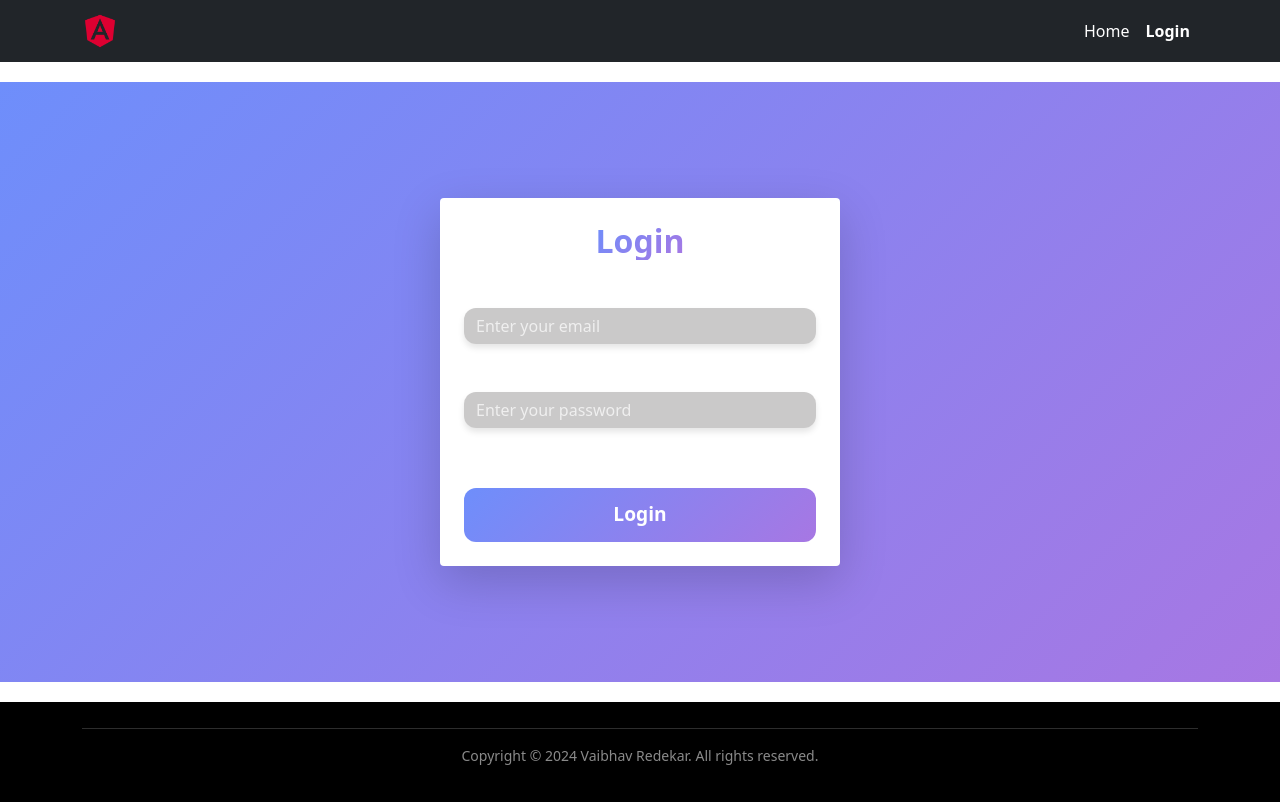
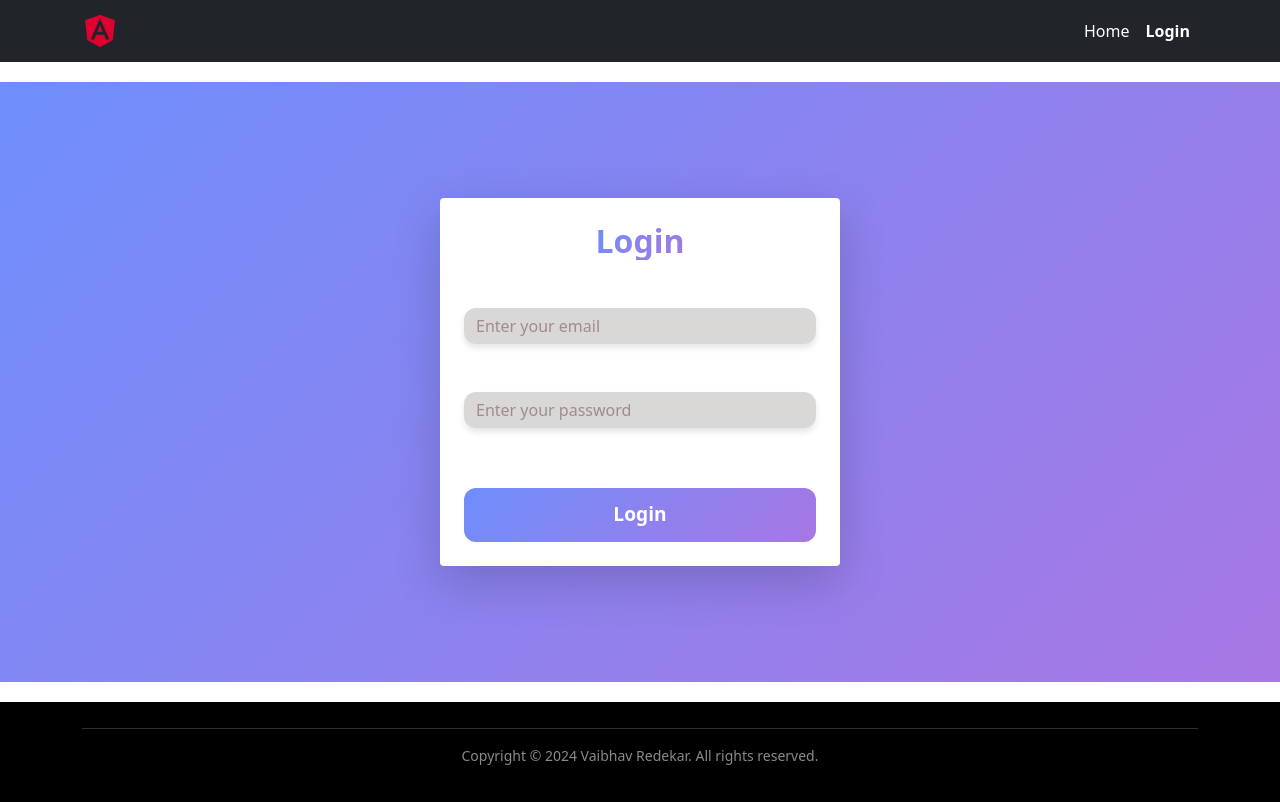
Before and after one commit to Vaibhavredekar02/RBAC-System-_Angular, an Angular app: page /login in a window 1280 px wide. Built offline with nearby package versions, Linux system fonts and the light colour scheme.

Commit message:
new updates

```diff
--- a/src/app/login/login.component.css
+++ b/src/app/login/login.component.css
@@ -53,18 +53,18 @@ form input {
   font-size: 1rem;
   border: none;
   border-radius: 12px;
-  background: rgba(81, 76, 76, 0.3);
+  background: rgba(132, 123, 123, 0.3);
   box-shadow: 0 4px 6px rgba(0, 0, 0, 0.1);
   transition: all 0.3s ease-in-out;
 }
 
 form input::placeholder {
-  color: rgba(255, 255, 255, 0.7);
+  color: rgba(137, 108, 108, 0.7);
 }
 
 form input:focus {
   outline: none;
-  background: rgba(138, 89, 89, 0.5);
+  background: rgba(123, 104, 104, 0.5);
   box-shadow: 0 0 8px rgba(255, 255, 255, 0.8);
 }
 
```
